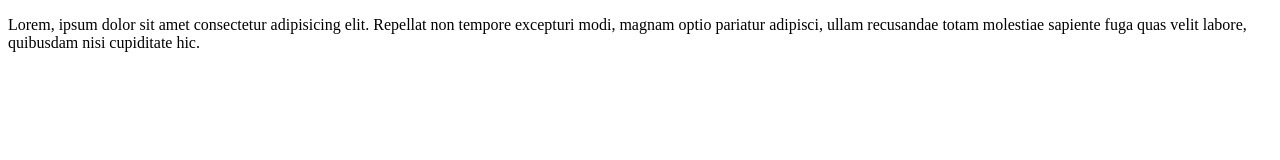
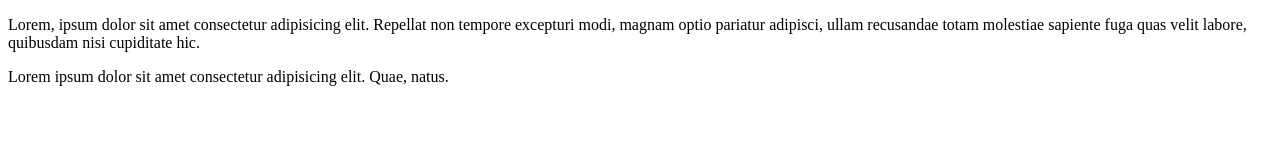
Before and after one commit to Saksham-Geek/sm-ui-library, a plain HTML site: page index.html in a window 1280 px wide. Drawn offline with Linux system fonts and the light colour scheme.

Commit message:
para added

```diff
--- a/index.html
+++ b/index.html
@@ -7,5 +7,6 @@
 </head>
 <body>
     <p>Lorem, ipsum dolor sit amet consectetur adipisicing elit. Repellat non tempore excepturi modi, magnam optio pariatur adipisci, ullam recusandae totam molestiae sapiente fuga quas velit labore, quibusdam nisi cupiditate hic.</p>
+    <p>Lorem ipsum dolor sit amet consectetur adipisicing elit. Quae, natus.</p>
 </body>
 </html>
```
